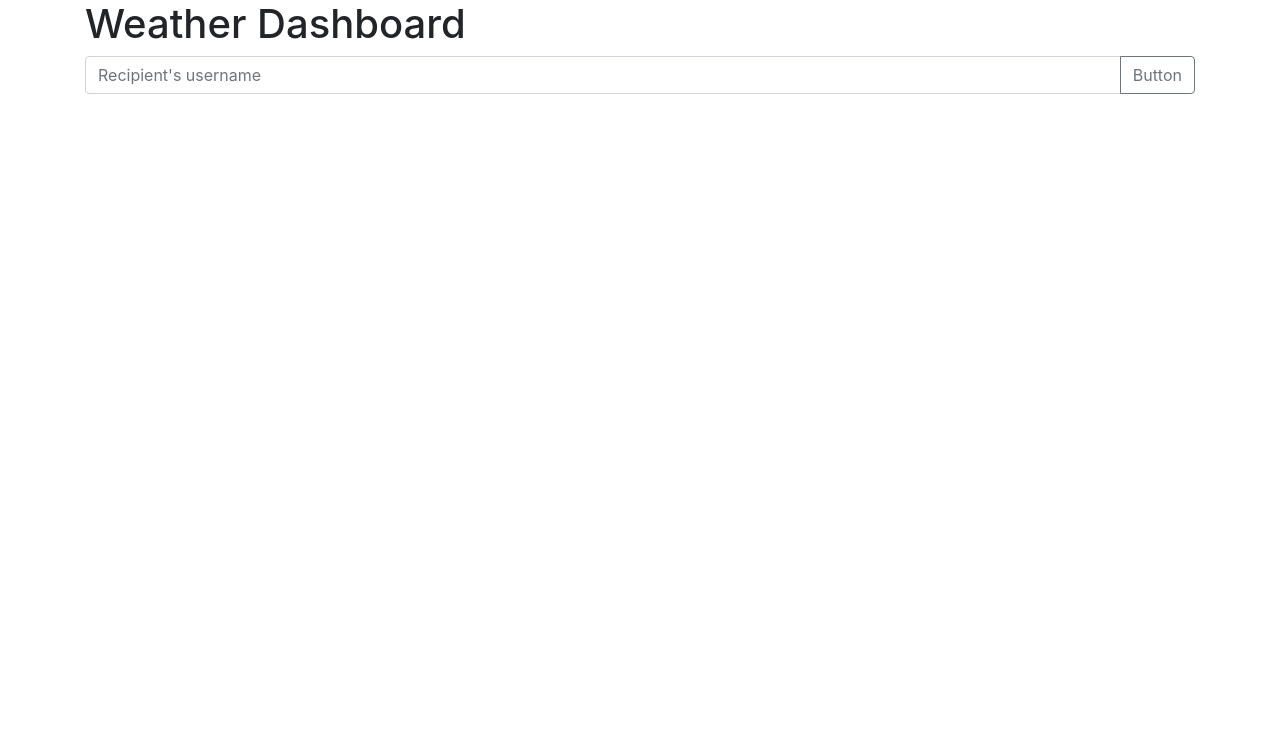
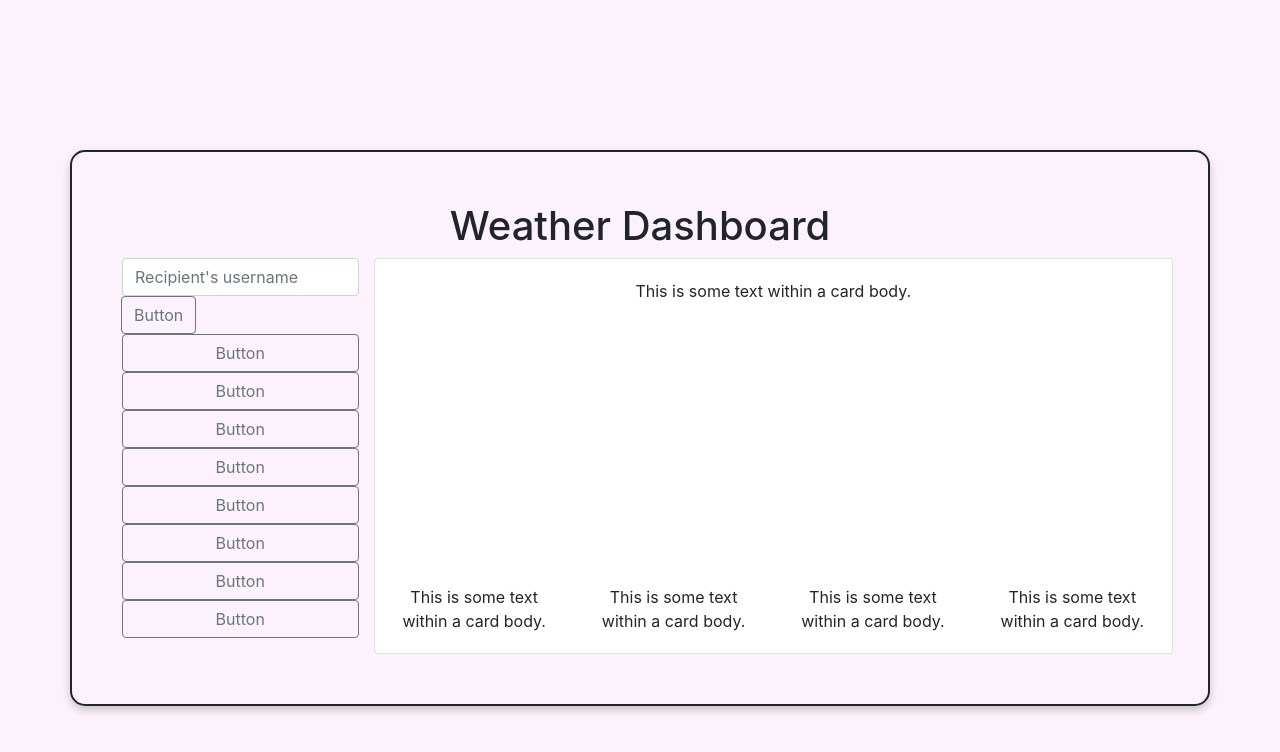
Before and after one commit to ahhyaya/The-most-accurate-Weather-Forecast, a plain HTML site: page index.html in a window 1280 px wide. Drawn offline with nearby package versions, Linux system fonts and the light colour scheme.

Commit message:
add html layout and basic css

```diff
--- a/assets/css/style.css
+++ b/assets/css/style.css
@@ -1,5 +1,35 @@
 
-  .row {
+* {
+    margin: 0;
+    padding: 0;
+    box-sizing: border-box;
+}
+
+:root {
+    --backgroud-color: #fcf2fb;
+    --button-color-nohover: rgb(242, 153, 0);
+}
+
+.container {
+    margin: 150px auto;
+    width: 100%;
+    height: 100%;
+    text-align: center;
+    border: 2px double;
+    box-shadow: 0 4px 8px 0 rgba(0, 0, 0, 0.2);
+    padding: 50px;
+    background-color: var(--backgroud-color);
+    border-radius: 15px;
+}
+
+
+  .search-gourp {
     display: flex;
     flex-direction: column;
   }
+
+  #five-day-forcast {
+    display: flex;
+    flex-direction: row;
+    border: 1px black;
+}
--- a/index.html
+++ b/index.html
@@ -1,5 +1,6 @@
 <!DOCTYPE html>
 <html lang="en">
+
 <head>
     <meta charset="UTF-8">
     <meta http-equiv="X-UA-Compatible" content="IE=edge">
@@ -7,27 +8,67 @@
     <title>The Most Accurate Weather Forecast</title>
     <link rel="stylesheet" href="//code.jquery.com/ui/1.13.2/themes/base/jquery-ui.css">
     <script src="https://code.jquery.com/jquery-3.6.0.js"></script>
-    <link rel="stylesheet" href="https://cdn.jsdelivr.net/npm/bootstrap@4.5.3/dist/css/bootstrap.min.css" integrity="sha384-TX8t27EcRE3e/ihU7zmQxVncDAy5uIKz4rEkgIXeMed4M0jlfIDPvg6uqKI2xXr2" crossorigin="anonymous">
+    <link rel="stylesheet" href="https://cdn.jsdelivr.net/npm/bootstrap@4.5.3/dist/css/bootstrap.min.css"
+        integrity="sha384-TX8t27EcRE3e/ihU7zmQxVncDAy5uIKz4rEkgIXeMed4M0jlfIDPvg6uqKI2xXr2" crossorigin="anonymous">
     <link rel="stylesheet" href="./assets/css/style.css">
 </head>
 
-<body class = container>
+<body class=container>
 
     <header id="dashboard">
         <h1>Weather Dashboard</h1>
     </header>
     <main class="row">
+
         <!-- seaching tool-->
-    <div class="col input-group mb-3">
-        <input type="text" class="form-control" placeholder="Recipient's username" aria-label="Recipient's username" aria-describedby="button-addon2">
+        <div class="col col-lg-3 search-gourp mb-3">
+            <input type="text" class="form-control" placeholder="Recipient's username" aria-label="Recipient's username"
+                aria-describedby="button-addon2">
             <div class="input-group-append">
                 <button class="btn btn-outline-secondary" type="button" id="button-addon2">Button</button>
             </div>
+
+            <!-- main city list -->
+            <!-- <div id="maincity-btn"> -->
+            <button class="btn btn-outline-secondary" type="button" id="button-addon2">Button</button>
+            <button class="btn btn-outline-secondary" type="button" id="button-addon2">Button</button>
+            <button class="btn btn-outline-secondary" type="button" id="button-addon2">Button</button>
+            <button class="btn btn-outline-secondary" type="button" id="button-addon2">Button</button>
+            <button class="btn btn-outline-secondary" type="button" id="button-addon2">Button</button>
+            <button class="btn btn-outline-secondary" type="button" id="button-addon2">Button</button>
+            <button class="btn btn-outline-secondary" type="button" id="button-addon2">Button</button>
+            <button class="btn btn-outline-secondary" type="button" id="button-addon2">Button</button>
+            <!-- </div> -->
         </div>
+
+        <!-- weather forcast main -->
+        <div class="col card col-lg-9">
+
+            <div class="col card-body">
+                This is some text within a card body.
+            </div>
+            <div class="row" id="five-day-forcast">
+            <div class="col col-lg-3 card-body">
+                This is some text within a card body.
+            </div>
+            <div class="col col-lg-3 card-body">
+                This is some text within a card body.
+            </div>
+            <div class="col col-lg-3 card-body">
+                This is some text within a card body.
+            </div>
+            <div class="col col-lg-3 card-body">
+                This is some text within a card body.
+            </div>
+
+        </div>
+        </div>
+
 
 
 
     </main>
     <script src="./assets/js/script.js"></script>
 </body>
+
 </html>
```
Lines whose indentation alone changed are shown as unchanged.
